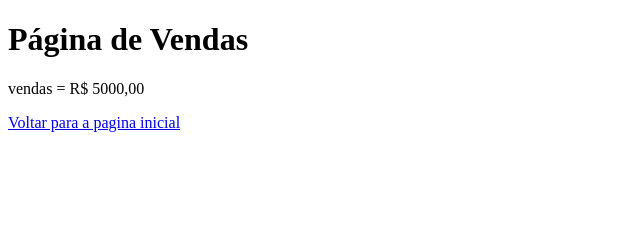
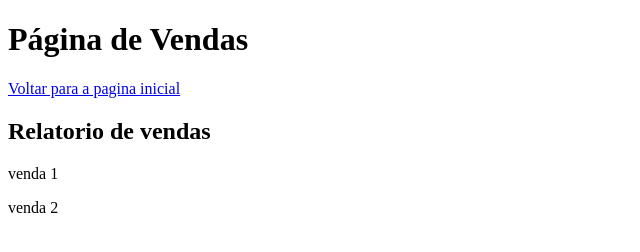
Before and after one commit to Jhonatan-Rodrigues/aulagithub, a plain HTML site: page vendas.html in a window 1280 px wide. Shown: the whole page, without its empty margins (0-640 px from the left). Drawn offline with Linux system fonts and the light colour scheme.

Commit message:
Update vendas

```diff
--- a/vendas.html
+++ b/vendas.html
@@ -7,7 +7,9 @@
 </head>
 <body>
     <h1>Página de Vendas</h1>
-    <p>vendas = R$ 5000,00</p>
     <a href="index.html">Voltar para a pagina inicial</a>
+    <h2>Relatorio de vendas</h2>
+    <p>venda 1</p>
+    <p>venda 2</p>
 </body>
 </html>
```
